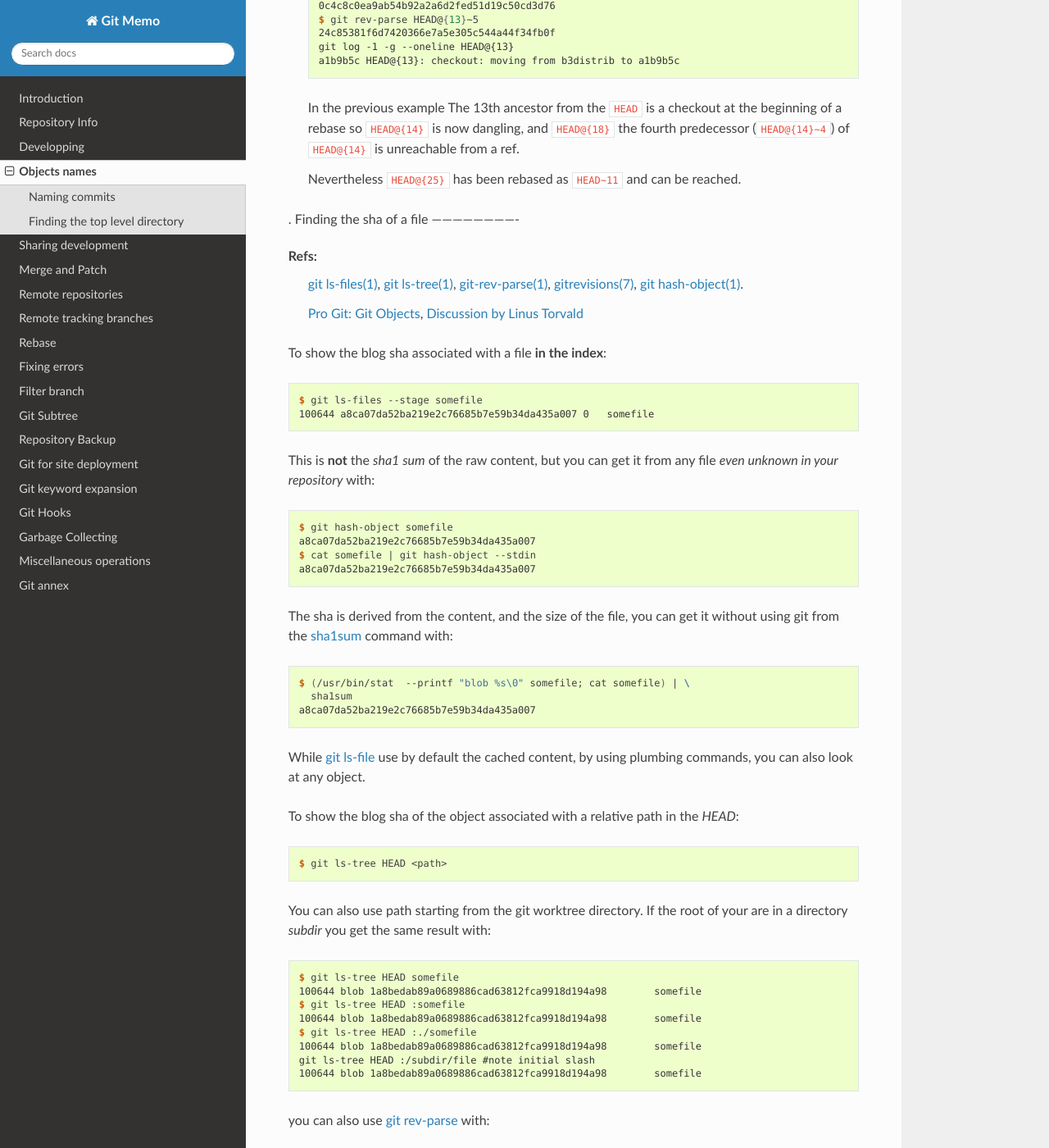
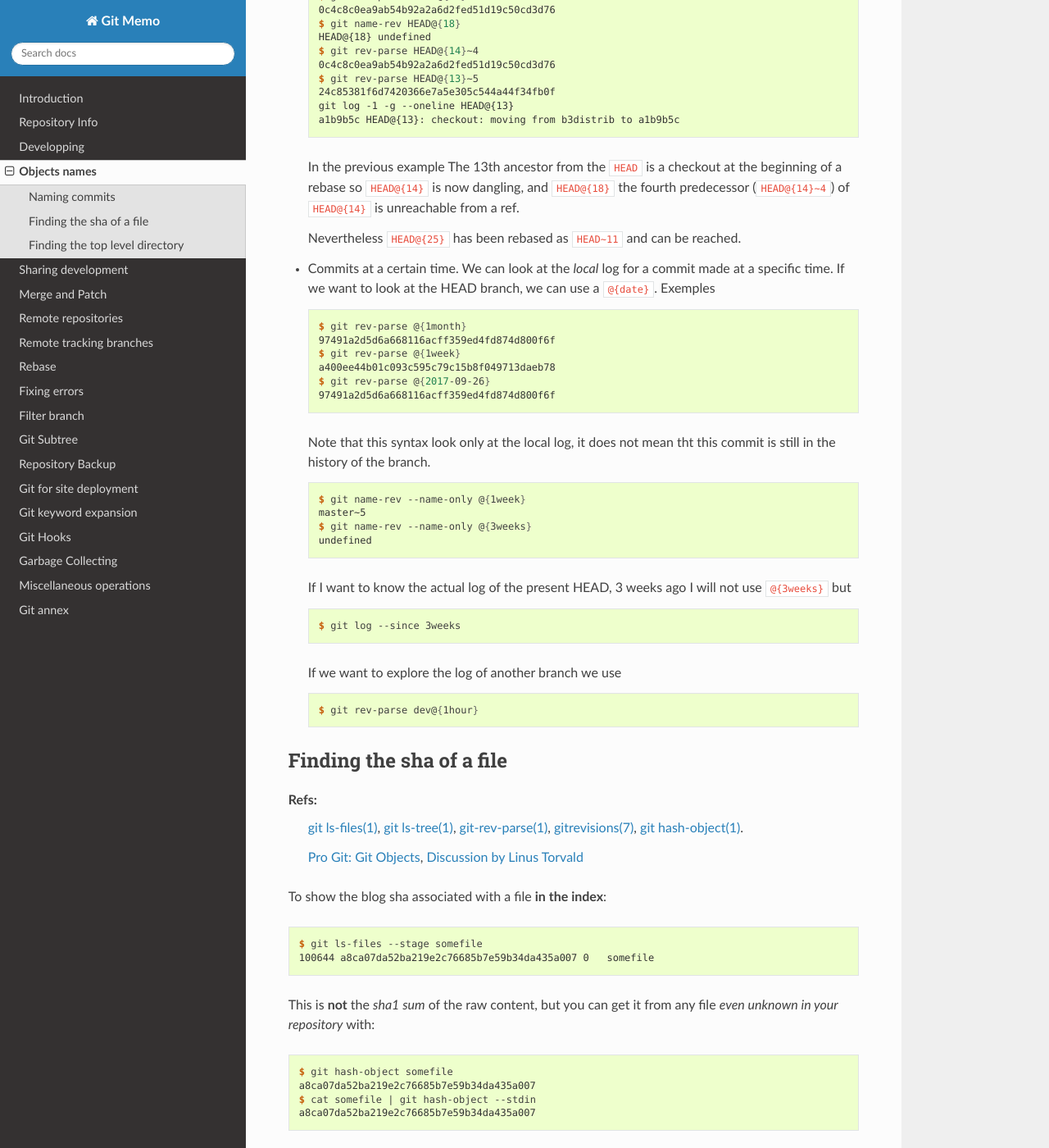
Before and after one commit to marczz/git-memo, a Sphinx documentation site: the page built from source/revparse.rst, in a window 1280 px wide and 1400 px high, scrolled down 2298 px. Shown: the whole window at 82% size. Built offline with Sphinx 7.4.7 and the Read the Docs theme 2.0.0, drawn with Linux system fonts in a browser that asks for light colours; some of the changed text lies outside the part shown.

Commit message:
source/revparse.rst: added reflog history.

```diff
--- a/source/revparse.rst
+++ b/source/revparse.rst
@@ -1,7 +1,7 @@
-.. _naming_commits:
-
 Objects names
 =============
+
+.. _commit_names:
 
 Naming commits
 --------------
@@ -16,6 +16,12 @@ See :gitdoc:`git-rev-parse <git-rev-parse.html>`,
 :gitdoc:`git-name-rev(1) <git-name-rev.html>`,
 :gitdoc:`git-describe(1) <git-describe.html>`,
 :gitdoc:`git-reflog(1) <git-reflog.html>`
+
+The ref name can be used in most git commands. As an example we show
+here the use with :gitdoc:`git-name-rev <git-name-rev.html>` and
+:gitdoc:`git-rev-parse <git-rev-parse.html>`, but you
+can use it wherever a revision is needed.
+
 
 -   To inspect your repository (and in scripts)
 
@@ -65,7 +71,7 @@ See :gitdoc:`git-rev-parse <git-rev-parse.html>`,
    the contained refs.
    ::
 
-       $ git describe --all --contains   1fc1148f86
+       $ git describe --all --contains 1fc1148f86
        remotes/origin/distrib~11
 
    :gitdoc:`name-rev <git-name-rev.html>` will also give the same
@@ -126,6 +132,8 @@ See :gitdoc:`git-rev-parse <git-rev-parse.html>`,
 .. index::
    pair:git;name-rev
 
+.. _reflog_history:
+
 -   past tips of branches
 
     We use the reflog, be careful that the reflog is local to your
@@ -162,6 +170,42 @@ See :gitdoc:`git-rev-parse <git-rev-parse.html>`,
     Nevertheless ``HEAD@{25}`` has been rebased as  ``HEAD~11`` and
     can be reached.
 
+-   Commits at a certain time. We can look at the *local* log for a
+    commit made at a specific time. If we want to look at the HEAD
+    branch, we can use a ``@{date}``. Exemples
+
+    ::
+
+        $ git rev-parse @{1month}
+        97491a2d5d6a668116acff359ed4fd874d800f6f
+        $ git rev-parse @{1week}
+        a400ee44b01c093c595c79c15b8f049713daeb78
+        $ git rev-parse @{2017-09-26}
+        97491a2d5d6a668116acff359ed4fd874d800f6f
+
+    Note that this syntax look only at the local log, it does not mean tht
+    this commit is still in the history of the branch.
+
+    ::
+
+        $ git name-rev --name-only @{1week}
+        master~5
+        $ git name-rev --name-only @{3weeks}
+        undefined
+
+    If I want to know the actual log of the present HEAD, 3 weeks
+    ago I will not use ``@{3weeks}`` but
+
+    ::
+
+        $ git log --since 3weeks
+
+    If we want to explore the log of another branch we use
+
+    ::
+
+        $ git rev-parse dev@{1hour}
+
 ..  index::
     pair object; sha
     single: file; sha
@@ -171,7 +215,6 @@ See :gitdoc:`git-rev-parse <git-rev-parse.html>`,
     single:git; hash-object
 
 
-.
 Finding the sha of a file
 -------------------------
 
```
